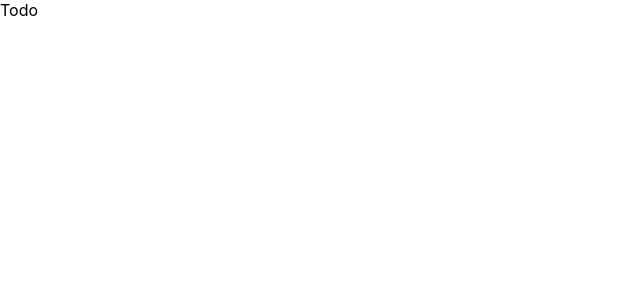
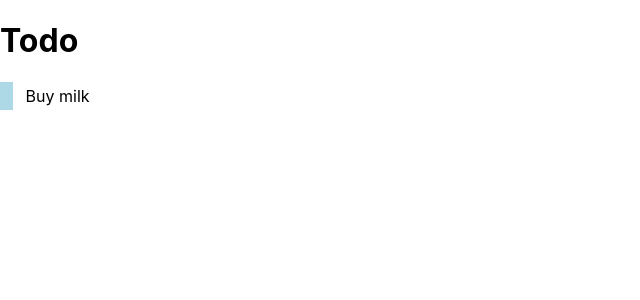
Before and after one commit to melodyni/todo-app-react, a React (Create React App) app: page / in a window 1280 px wide. Shown: the top 300 px of the page, without its empty margins (0-640 px from the left). Built offline with nearby package versions, Linux system fonts and the light colour scheme.

Commit message:
added checkbox style

```diff
--- a/src/App.js
+++ b/src/App.js
@@ -1,8 +1,14 @@
 import React from 'react';
 import Todo from './todoComponents/Todo';
+import './todo.css';
 
 function App() {
-  return <Todo />;
+  return (
+    <div>
+      <h1>Todo</h1>
+      <Todo />
+    </div>
+  );
 }
 
 export default App;
--- /dev/null
+++ b/src/todo.css
@@ -0,0 +1,13 @@
+.checkBox {
+  width: 1vw;
+  background-color: lightblue;
+}
+
+p {
+  margin: 0.5vh 1vw;
+}
+
+.flex {
+  display: flex;
+  flex-direction: row;
+}
--- a/src/todoComponents/Task.js
+++ b/src/todoComponents/Task.js
@@ -1,7 +1,13 @@
 import React from 'react';
+import '../todo.css';
 
 const Task = (props) => {
-  return <div>Todo </div>;
+  return (
+    <div className='flex'>
+      <div className='checkBox'></div>
+      <p>{`Buy milk`}</p>
+    </div>
+  );
 };
 
 export default Task;
```
